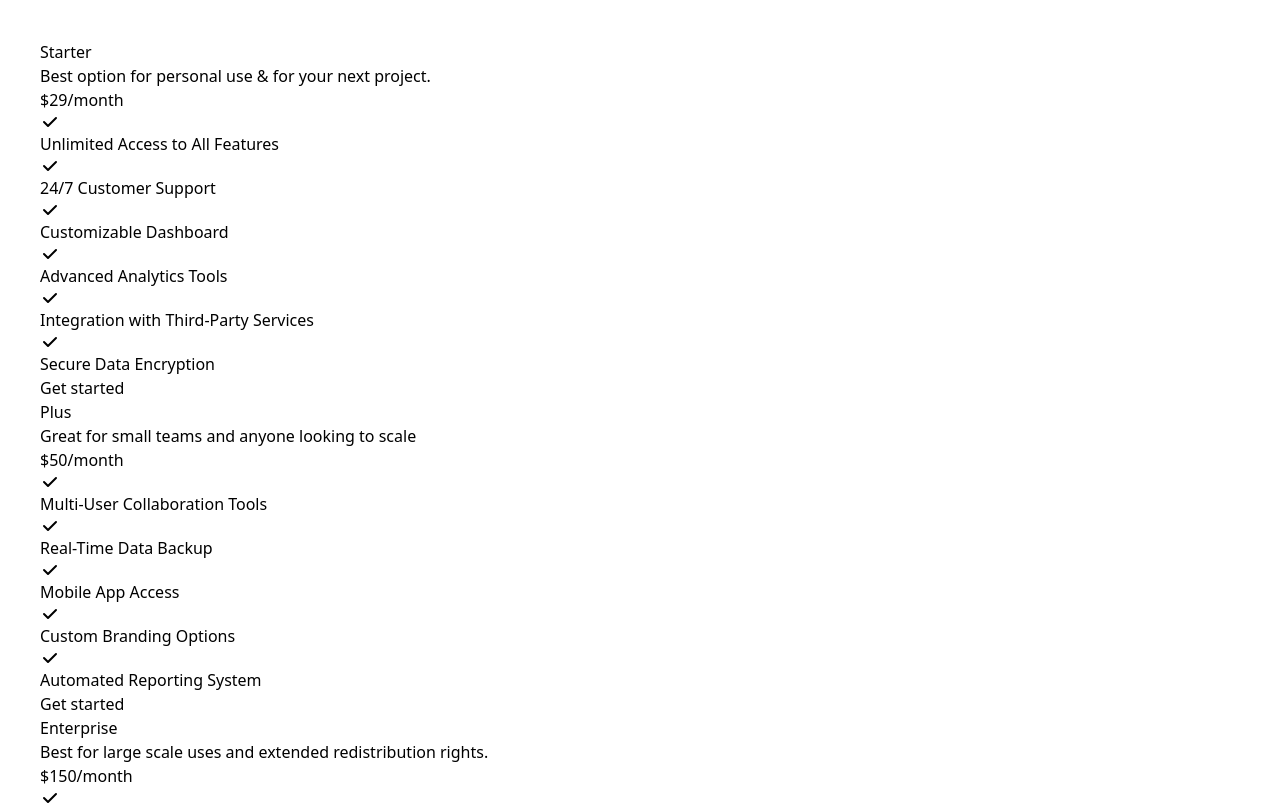
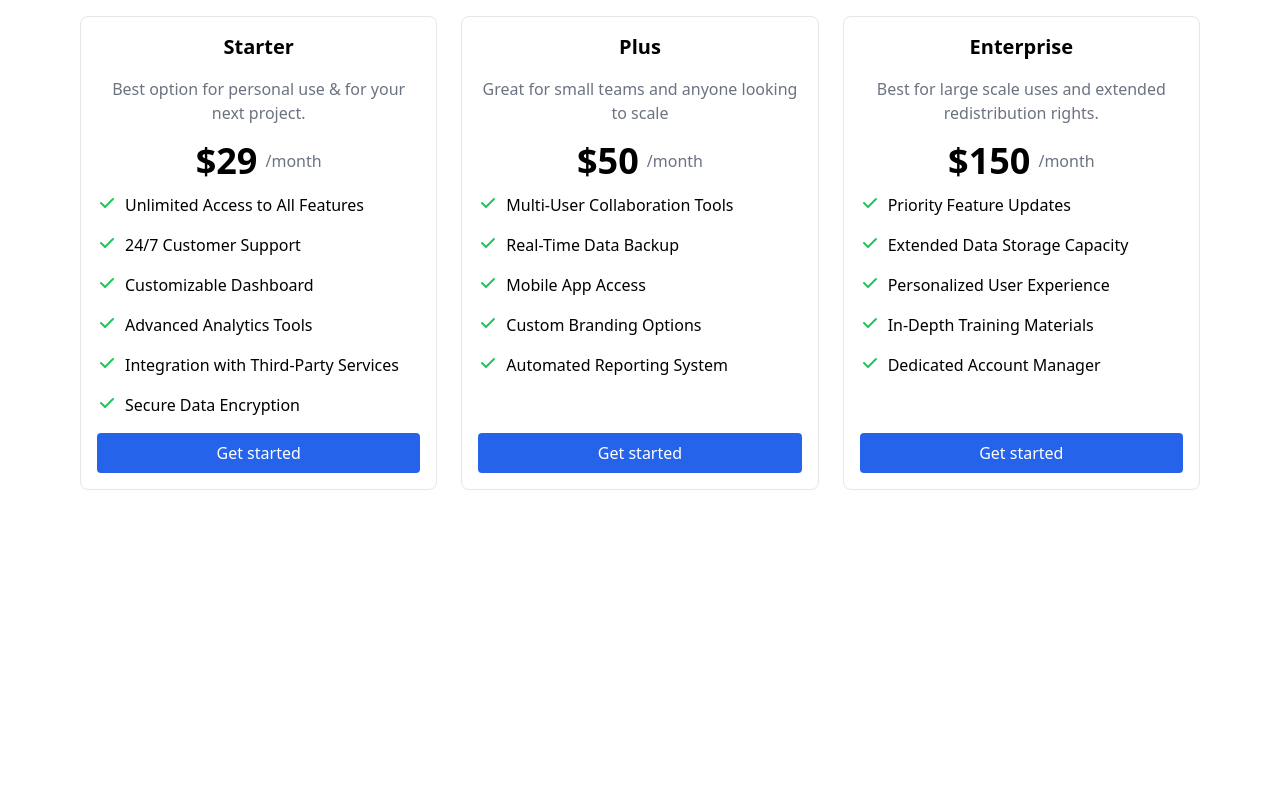
Before and after one commit to alan-maldonado/vue-tailwind, a Vue app: page / in a window 1280 px wide. Shown: the top 805 px of the page. Built offline with nearby package versions, Linux system fonts and the light colour scheme.

Commit message:
💄 Pricing Table

```diff
--- a/src/App.vue
+++ b/src/App.vue
@@ -15,7 +15,7 @@
 import PricingCard from "./components/PricingCard.vue";
 </script>
 <template>
-  <div class="m-10">
+  <div class="grid gap-6 p-4 md:grid-cols-2 lg:grid-cols-3 max-w-6xl m-auto">
     <!-- <TheMainNav />
     <form action="">
       <label> </label>
--- a/src/components/PricingCard.vue
+++ b/src/components/PricingCard.vue
@@ -7,22 +7,24 @@ defineProps<{
 }>();
 </script>
 <template>
-  <div>
+  <div
+    class="flex flex-col justify-between rounded-lg border dark:bg-gray-800 p-4 text-center"
+  >
     <div>
-      <h3>{{ name }}</h3>
-      <p>
+      <h3 class="mb-4 text-xl font-bold">{{ name }}</h3>
+      <p class="mb-4 text-gray-500">
         {{ description }}
       </p>
-      <div>
-        <span>${{ price }}</span>
-        <span>/month</span>
+      <div class="flex items-center justify-center">
+        <span class="mr-2 inline-block text-4xl font-bold">${{ price }}</span>
+        <span class="text-gray-500">/month</span>
       </div>
       <!-- List -->
-      <ul role="list">
-        <li v-for="feature in features" :key="feature">
+      <ul role="list" class="mt-3 text-left">
+        <li v-for="feature in features" :key="feature" class="mb-4 flex">
           <!-- Icon -->
           <svg
-            class="w-5 h-5"
+            class="mr-2 h-5 w-5 text-green-500"
             fill="currentColor"
             viewBox="0 0 20 20"
             xmlns="http://www.w3.org/2000/svg"
@@ -37,6 +39,6 @@ defineProps<{
         </li>
       </ul>
     </div>
-    <a href="#">Get started</a>
+    <a class="block rounded bg-blue-600 px-4 py-2 text-white" href="#">Get started</a>
   </div>
 </template>
```
